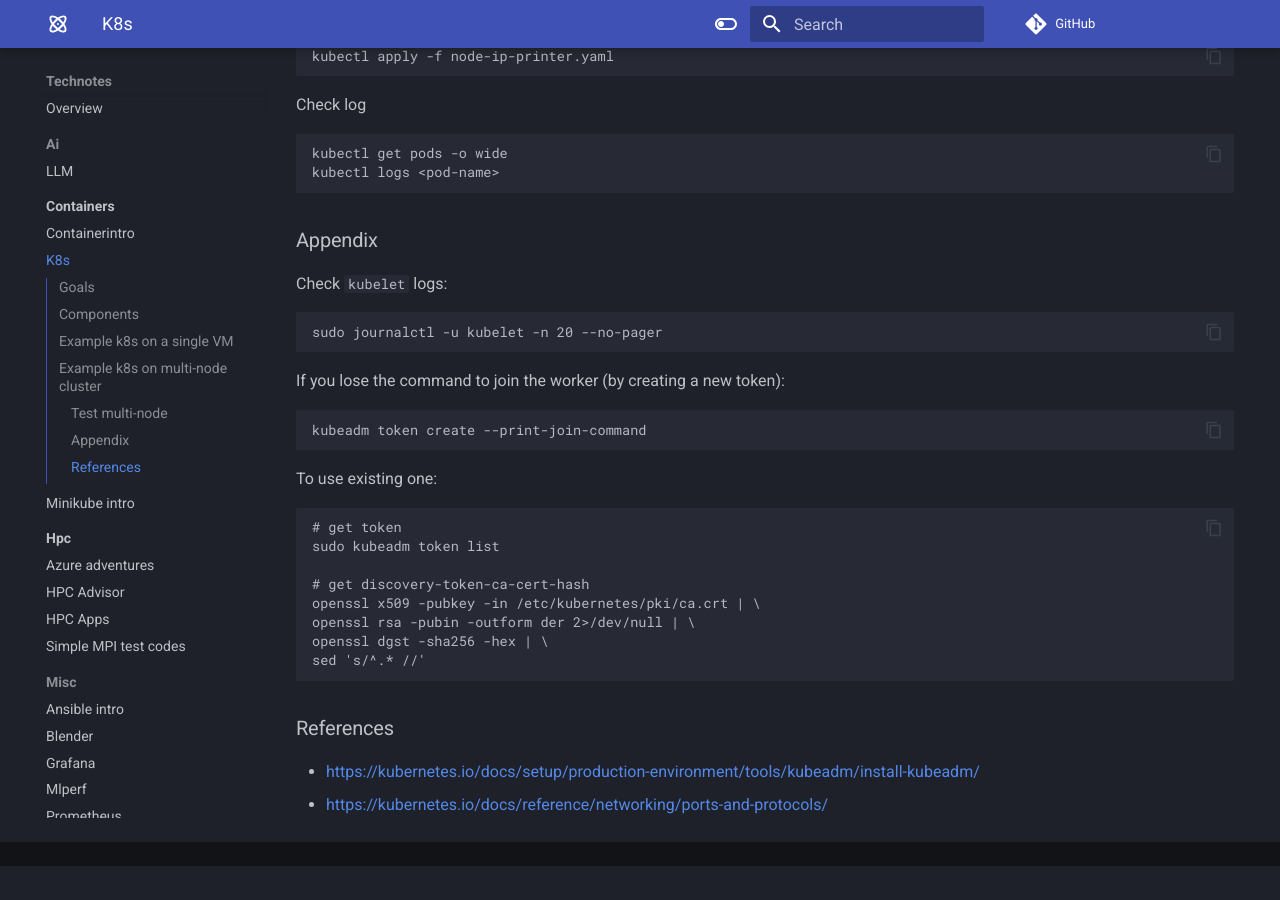
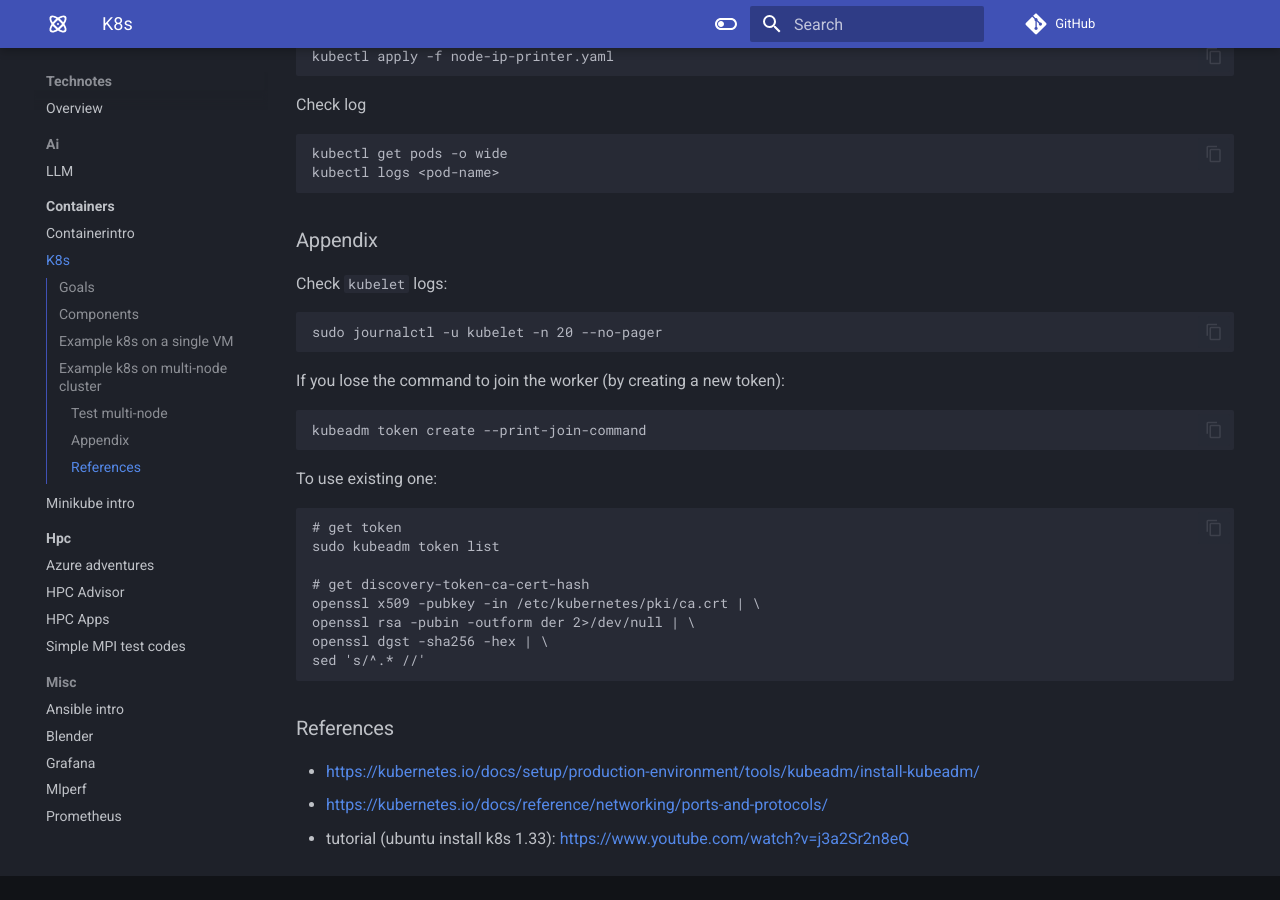
Before and after one commit to marconetto/technotes, an MkDocs documentation site: the page built from docs/containers/k8s.md, in a window 1280 px wide and 900 px high, scrolled down 5598 px. Built offline with MkDocs 1.6.1 and Material for MkDocs 9.7.7, drawn with Linux system fonts in a browser that asks for light colours; comment, search, counter and statistics services are not loaded; before the commit the page ends 6464 px from its top, so only the background shows below that.

Commit message:
add ref k8s ubuntu

```diff
--- a/docs/containers/k8s.md
+++ b/docs/containers/k8s.md
@@ -345,3 +345,5 @@ sed 's/^.* //'
 ### References
 - <https://kubernetes.io/docs/setup/production-environment/tools/kubeadm/install-kubeadm/>
 - <https://kubernetes.io/docs/reference/networking/ports-and-protocols/>
+- tutorial (ubuntu install k8s 1.33):
+<https://www.youtube.com/watch?v=j3a2Sr2n8eQ>
```
